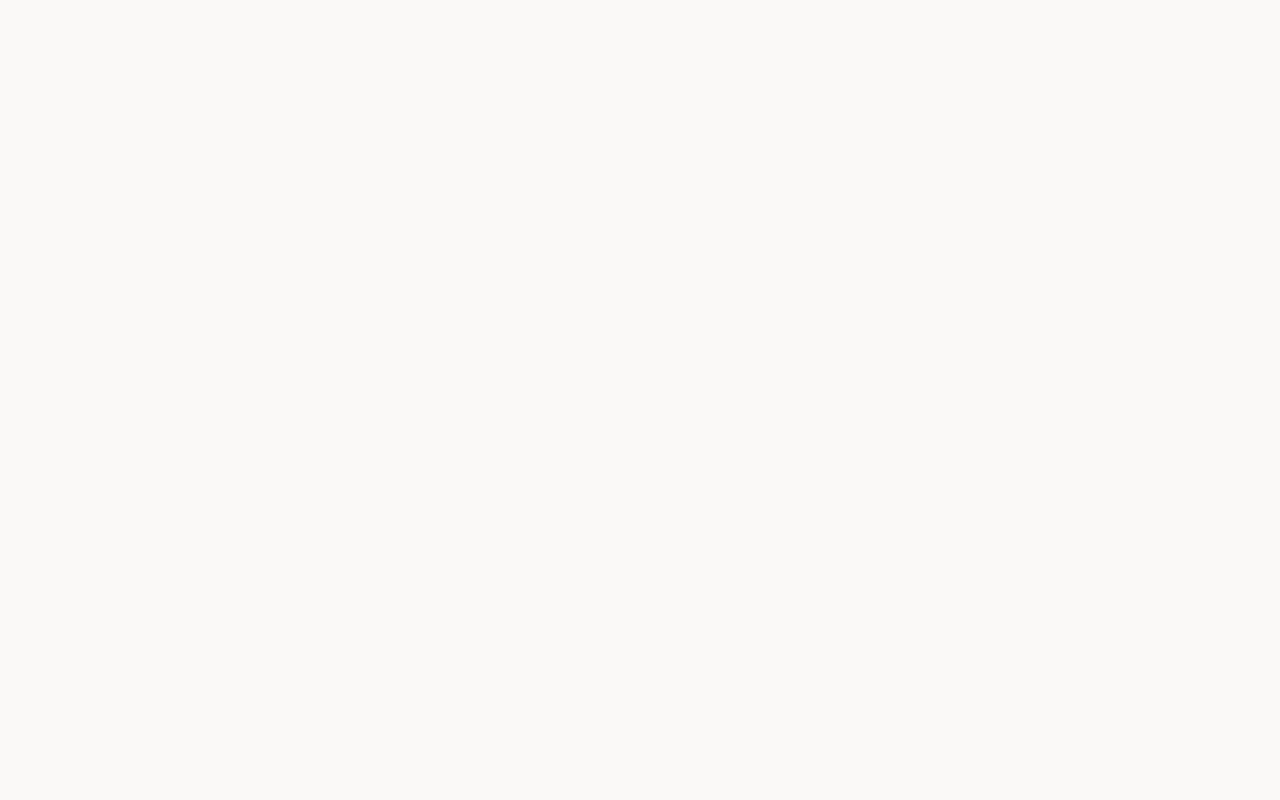
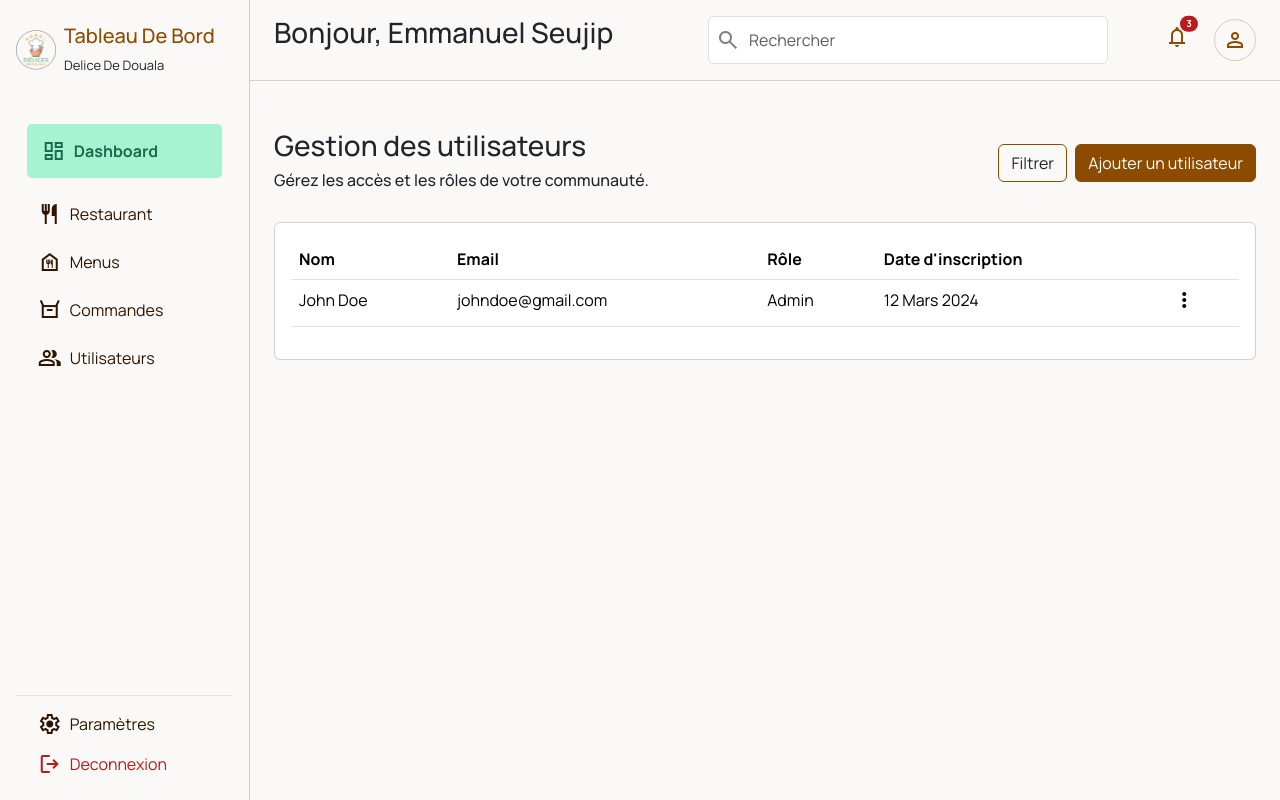
Before and after one commit to EmmanuelSeujip/delice-de-douala, an Angular app: page /admin/user in a window 1280 px wide. Before the commit this address led to /. Built offline with nearby package versions, Linux system fonts and the light colour scheme.

Commit message:
sauvegarde

```diff
--- a/src/app/pages/admin/template-admin/template-admin.html
+++ b/src/app/pages/admin/template-admin/template-admin.html
@@ -2,6 +2,8 @@
   <admin-sidebar></admin-sidebar>
   <main class="flex-grow-1">
     <app-header-admin></app-header-admin>
-
+    <div class="p-4">
+      <router-outlet></router-outlet>
+    </div>
   </main>
 </section>
--- a/src/app/pages/admin/template-admin/template-admin.ts
+++ b/src/app/pages/admin/template-admin/template-admin.ts
@@ -1,10 +1,11 @@
 import { Component } from '@angular/core';
 import { Sidebar } from "../../../components/adminTemplate/sidebar/sidebar";
 import { HeaderAdmin } from "../../../components/adminTemplate/header-admin/header-admin";
+import { RouterOutlet } from "@angular/router";
 
 @Component({
   selector: 'app-template-admin',
-  imports: [Sidebar, HeaderAdmin],
+  imports: [Sidebar, HeaderAdmin, RouterOutlet],
   templateUrl: './template-admin.html',
   styleUrl: './template-admin.css',
 })
--- /dev/null
+++ b/src/app/pages/admin/user-management/user-management.html
@@ -0,0 +1,41 @@
+<div class="d-flex justify-content-between align-items-center mt-4">
+  <div>
+    <h3>Gestion des utilisateurs</h3>
+    <h6>Gérez les accès et les rôles de votre communauté.</h6>
+  </div>
+  <div class="d-flex gap-2">
+    <button class="btn border border-primary">Filtrer</button>
+    <button class="btn btn-primary">Ajouter un utilisateur</button>
+  </div>
+</div>
+
+<div class="row mt-4">
+  <div class="col-12">
+    <div class="card">
+      <div class="card-body">
+        <table class="table">
+          <thead>
+            <tr>
+              <th>Nom</th>
+              <th>Email</th>
+              <th>Rôle</th>
+              <th>Date d'inscription</th>
+              <th></th>
+            </tr>
+          </thead>
+          <tbody>
+            <tr>
+              <td>John Doe</td>
+              <td>johndoe@gmail.com</td>
+              <td>Admin</td>
+              <td>12 Mars 2024</td>
+              <td>
+                <span class="material-symbols-outlined">more_vert</span>
+              </td>
+            </tr>
+          </tbody>
+        </table>
+      </div>
+    </div>
+  </div>
+</div>
--- a/src/styles.css
+++ b/src/styles.css
@@ -115,3 +115,28 @@ body{
   --bs-danger: var(--error);
   --bs-danger-rgb: 186, 26, 26;
 }
+
+/* Surcharge des variables de composant Bootstrap pour btn-primary */
+.btn-primary {
+  --bs-btn-bg: #8d4b00;
+  --bs-btn-border-color: #8d4b00;
+  --bs-btn-hover-bg: #b15f00;
+  --bs-btn-hover-border-color: #b15f00;
+  --bs-btn-active-bg: #6e3900;
+  --bs-btn-active-border-color: #6e3900;
+  --bs-btn-disabled-bg: #8d4b00;
+  --bs-btn-disabled-border-color: #8d4b00;
+  --bs-btn-color: #ffffff;
+  --bs-btn-hover-color: #ffffff;
+  --bs-btn-active-color: #ffffff;
+}
+
+.btn-outline-primary {
+  --bs-btn-color: #8d4b00;
+  --bs-btn-border-color: #8d4b00;
+  --bs-btn-hover-bg: #8d4b00;
+  --bs-btn-hover-border-color: #8d4b00;
+  --bs-btn-hover-color: #ffffff;
+  --bs-btn-active-bg: #6e3900;
+  --bs-btn-active-border-color: #6e3900;
+}
```
Also changed, not shown: src/app/app.routes.ts (+14 -4 lines), src/app/pages/admin/user-management/user-management.ts (added, +11 -0 lines), src/app/pages/admin/user-management/user-management.css (added), 1 other file (tests, documents, lock files or other folders).
